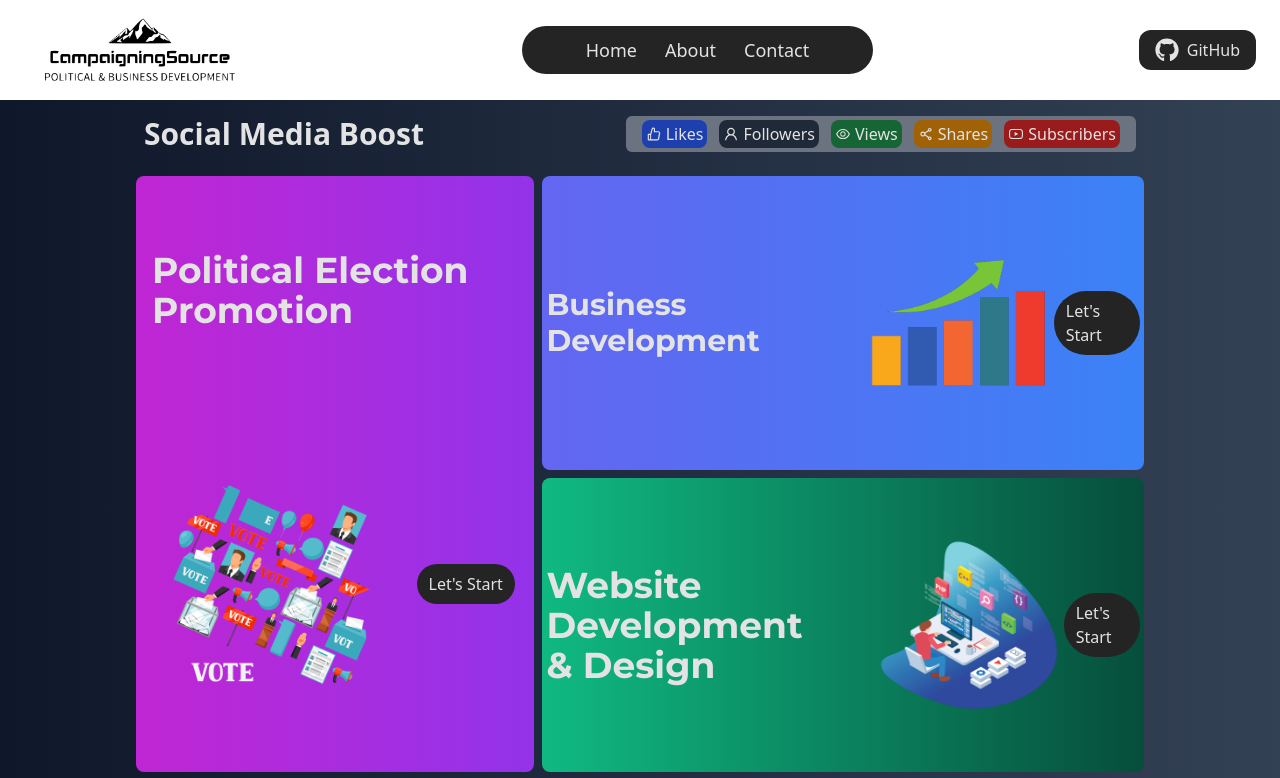
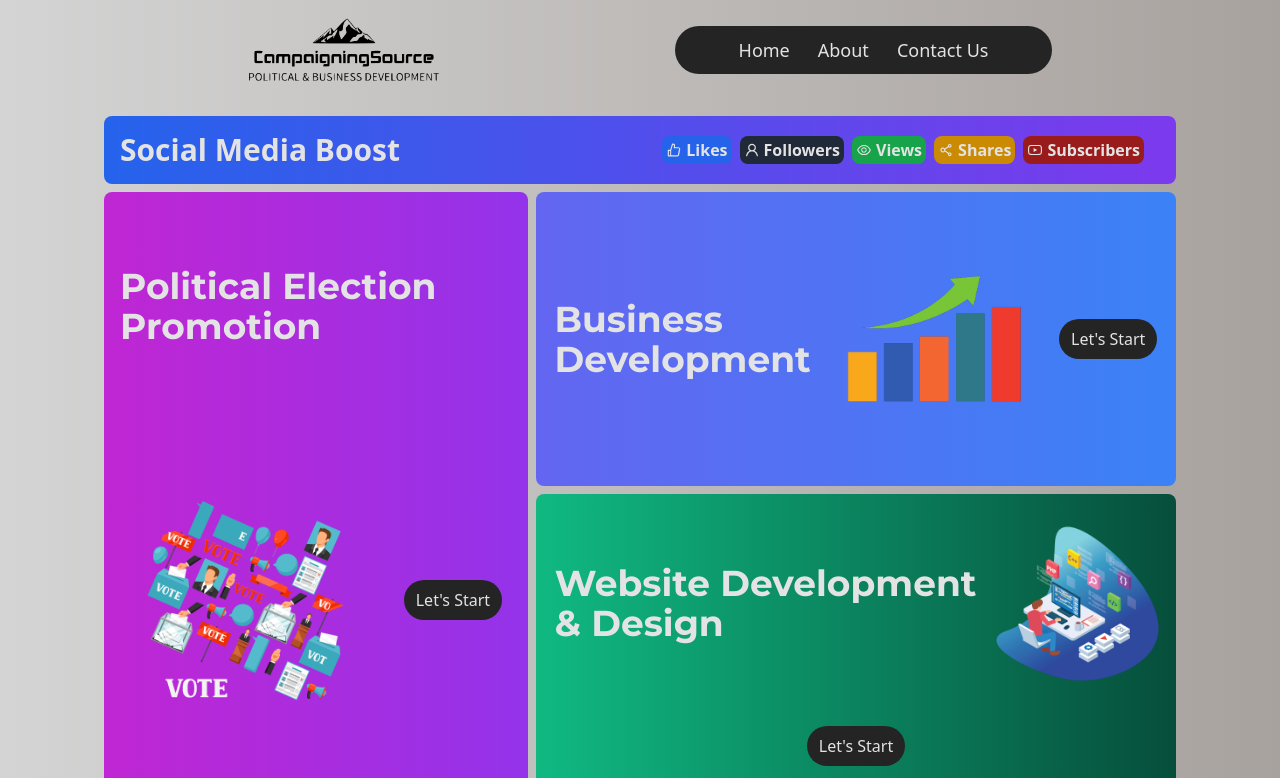
Before and after one commit to prnvtripathi/campaigning-source, a Next.js app: page / in a window 1280 px wide. Shown: the top 778 px of the page. Built offline with nearby package versions, Linux system fonts and the light colour scheme.

Commit message:
ui update

```diff
--- a/components/Hero.jsx
+++ b/components/Hero.jsx
@@ -17,8 +17,8 @@ const montserrat = Montserrat({
 const Hero = () => {
     return (
         <>
-            <div className="grid grid-cols-5 grid-rows-3 gap-2 p-2">
-                <div className="row-span-2 col-span-2 p-1 flex flex-wrap justify-around items-center bg-gradient-to-r from-fuchsia-600 to-purple-600 text-4xl font-bold rounded-lg">
+            <div className="grid grid-rows-5 gap-2 p-2 md:grid-rows-3 md:grid-cols-5 mx-auto">
+                <div className="md:row-span-2 md:col-span-2 p-1 flex flex-wrap justify-around items-center bg-gradient-to-r from-fuchsia-600 to-purple-600 md:text-4xl font-bold rounded-lg">
                     <span className={montserrat.className}><h2 className="ml-3">Political Election Promotion</h2></span>
                     <Image src={politics} alt="politics" width={230} height={230} className='rounded-md' />
                     <Link href='/'>
@@ -27,8 +27,8 @@ const Hero = () => {
                         </div>
                     </Link>
                 </div>
-                <div className="col-span-3 p-1 flex justify-around items-center bg-gradient-to-r from-indigo-500 to-blue-500 text-3xl font-bold rounded-lg">
-                    <span className={montserrat.className}>Business Development</span>
+                <div className="md:col-span-3 p-1 flex flex-wrap justify-around items-center bg-gradient-to-r from-indigo-500 to-blue-500 md:text-4xl font-bold rounded-lg">
+                    <span className={montserrat.className}>Business<br /> Development</span>
                     <Image src={graph} alt="graph" width={190} height={190} />
                     <Link href="/">
                         <div className="bg-bg py-2 px-3 rounded-full font-normal text-base hover:bg-gray-600">
@@ -36,16 +36,16 @@ const Hero = () => {
                         </div>
                     </Link>
                 </div>
-                <div className="col-span-3 p-1 flex justify-around items-center bg-gradient-to-r from-emerald-500 to-emerald-900 text-4xl font-bold rounded-lg">
-                    <span className={montserrat.className}>Website Development<br /> & Design</span>
-                    <Image src={website} alt="website" width={190} height={190} />
+                <div className="md:col-span-3 p-1 flex flex-wrap justify-around items-center bg-gradient-to-r from-emerald-500 to-emerald-900 md:text-4xl font-bold rounded-lg">
+                    <span className={montserrat.className}><h2 className="ml-2">Website Development<br /> & Design</h2></span>
+                    <Image src={website} alt="website" width={175} height={175} />
                     <Link href="/">
                         <div className="bg-bg py-2 px-3 rounded-full font-normal text-base hover:bg-gray-600">
                             Let's Start
                         </div>
                     </Link>
                 </div>
-                <div className="col-span-3 p-1 flex flex-wrap justify-around items-center bg-gradient-to-r from-red-500 to-orange-500 text-2xl font-bold rounded-lg">
+                <div className="md:col-span-3 p-1 flex flex-wrap justify-around items-center bg-gradient-to-r from-red-500 to-orange-500 md:text-2xl font-bold rounded-lg">
                     <span className={montserrat.className}>
                         <ul className="ml-4">
                             <li className="list-disc">Graphic Designing</li>
@@ -62,7 +62,7 @@ const Hero = () => {
                         </div>
                     </Link>
                 </div>
-                <div className="col-span-2 p-1 flex flex-wrap justify-around items-center bg-gradient-to-r from-stone-500 to-stone-700 text-2xl font-bold rounded-lg">
+                <div className="md:col-span-2 p-1 flex flex-wrap justify-around items-center bg-gradient-to-r from-stone-500 to-stone-700 md:text-2xl font-bold rounded-lg">
                     <span className={montserrat.className}>
                         IVR, Bulk Voice Calls<br />
                         Broadcast SMS,<br />
--- a/components/Layout.jsx
+++ b/components/Layout.jsx
@@ -6,7 +6,7 @@ import logo from "@/assets/logo.png"
 const Layout = ({ children }) => {
     return (
         <>
-            <div className='flex justify-between items-center px-6'>
+            <div className='flex justify-around items-center px-6 mb-4'>
                 <div className='p-4 '>
                     <Link href="/">
                         <Image
@@ -20,12 +20,8 @@ const Layout = ({ children }) => {
                 <ul className="navbar">
                     <li><Link href="/">Home</Link></li>
                     <li><Link href="/about">About</Link></li>
-                    <li><Link href="/contact">Contact</Link></li>
+                    <li><Link href="/contact">Contact Us</Link></li>
                 </ul>
-                <div>
-                    <Link href="https://github.com/prnvtripathi/campaigning-source/"><button className="btn-primary"><FaGithub size={24} /> GitHub</button></Link>
-
-                </div>
             </div>
             <div className='container'>
                 {children}
--- /dev/null
+++ b/components/SocialMedia.jsx
@@ -0,0 +1,29 @@
+import Link from "next/link"
+import { AiOutlineLike, AiOutlineUser, AiOutlineEye, AiOutlineShareAlt, AiOutlineYoutube } from "react-icons/ai"
+
+const SocialMedia = () => {
+    return (
+        <div className="mx-2 flex p-4 items-center justify-between bg-gradient-to-r from-blue-600 to-violet-600 rounded-lg">
+            <h2 className="text-md md:text-3xl font-bold">Social Media Boost</h2>
+            <ul className='flex flex-wrap justify-around items-center gap-2 py-1 px-4 rounded-md font-semibold'>
+                <li className='bg-blue-600 py-0.5 px-1 rounded-lg transition duration-200 hover:bg-slate-600'>
+                    <Link className='flex gap-1 items-center' href='/'><AiOutlineLike />Likes</Link>
+                </li>
+                <li className='bg-gray-800 py-0.5 px-1 rounded-lg transition duration-200 hover:bg-slate-600'>
+                    <Link className='flex gap-1 items-center' href='/'><AiOutlineUser />Followers</Link>
+                </li>
+                <li className='bg-green-600 py-0.5 px-1 rounded-lg transition duration-200 hover:bg-slate-600'>
+                    <Link className='flex gap-1 items-center' href='/'><AiOutlineEye />Views</Link>
+                </li>
+                <li className='bg-yellow-600 py-0.5 px-1 rounded-lg transition duration-200 hover:bg-slate-600'>
+                    <Link className='flex gap-1 items-center' href='/'><AiOutlineShareAlt />Shares</Link>
+                </li>
+                <li className='bg-red-800 py-0.5 px-1 rounded-lg transition duration-200 hover:bg-slate-600'>
+                    <Link className='flex gap-1 items-center' href='/'><AiOutlineYoutube />Subscribers</Link>
+                </li>
+            </ul>
+        </div>
+    )
+}
+
+export default SocialMedia
--- a/pages/index.js
+++ b/pages/index.js
@@ -1,41 +1,17 @@
 import Hero from "@/components/Hero"
 import Layout from "@/components/Layout"
+import SocialMedia from "@/components/SocialMedia"
 import Head from "next/head"
-import Link from "next/link"
-import { AiOutlineLike, AiOutlineUser, AiOutlineEye, AiOutlineShareAlt, AiOutlineYoutube } from "react-icons/ai"
 
 const Home = () => {
   return (
     <>
-    <Head>
-      <title>Campaigning Source</title>
-    </Head>
+      <Head>
+        <title>Campaigning Source</title>
+      </Head>
       <Layout>
-        <div className='w-[80%] ml-auto mr-auto'>
-          <div className="flex p-4 items-center justify-between">
-            <h2 className="text-3xl font-bold">Social Media Boost</h2>
-            <ul className='flex justify-around items-center gap-3 bg-gray-500 py-1 px-4 rounded-md'>
-              <li className='bg-blue-800 py-0.5 px-1 rounded-lg transition duration-200 hover:bg-slate-600'>
-                <Link className='flex gap-1 items-center' href='/'><AiOutlineLike />Likes</Link>
-              </li>
-              <li className='bg-gray-800 py-0.5 px-1 rounded-lg transition duration-200 hover:bg-slate-600'>
-                <Link className='flex gap-1 items-center' href='/'><AiOutlineUser />Followers</Link>
-              </li>
-              <li className='bg-green-800 py-0.5 px-1 rounded-lg transition duration-200 hover:bg-slate-600'>
-                <Link className='flex gap-1 items-center' href='/'><AiOutlineEye />Views</Link>
-              </li>
-              <li className='bg-yellow-700 py-0.5 px-1 rounded-lg transition duration-200 hover:bg-slate-600'>
-                <Link className='flex gap-1 items-center' href='/'><AiOutlineShareAlt />Shares</Link>
-              </li>
-              <li className='bg-red-800 py-0.5 px-1 rounded-lg transition duration-200 hover:bg-slate-600'>
-                <Link className='flex gap-1 items-center' href='/'><AiOutlineYoutube />Subscribers</Link>
-              </li>
-            </ul>
-          </div>
-
-          <Hero />
-
-        </div>
+        <SocialMedia />
+        <Hero />
       </Layout>
     </>
   )
--- a/styles/globals.css
+++ b/styles/globals.css
@@ -2,28 +2,56 @@
 @tailwind components;
 @tailwind utilities;
 
-div.container {
-    @apply bg-gradient-to-r from-slate-900 to-slate-700 text-primaryText
+body {
+    @apply bg-gradient-to-r from-neutral-300 to-stone-400 text-primaryText;
+    width: 85%;
+    margin: 0 auto;
+}
+
+@media screen and (max-width: 768px) {
+    body {
+        width: 100%;
+    }
 }
 
 ul.navbar {
-    @apply list-none bg-bg text-primaryText flex flex-row justify-between items-center gap-3 py-2 px-14 rounded-full
+    @apply list-none bg-bg text-primaryText flex flex-row justify-between items-center gap-3 py-2 px-14 rounded-full;
 }
 
 ul.navbar li {
-    @apply py-0.5 px-2 transition-all duration-300 ease-in-out hover:rounded-3xl hover:px-4 hover:bg-gray-600
+    @apply py-0.5 px-2 transition-all duration-300 ease-in-out hover:rounded-3xl hover:px-4 hover:bg-gray-600;
 }
 
 ul.navbar li a {
-    @apply text-primaryText text-lg
+    @apply text-primaryText text-lg;
 }
 
 
 .btn-primary {
-    @apply bg-bg px-4 py-2 rounded-xl text-primaryText flex gap-2 transition duration-300 ease-in-out hover:bg-primaryText hover:text-bg
+    @apply bg-bg px-4 py-2 rounded-xl text-primaryText flex gap-2 transition duration-300 ease-in-out hover:bg-primaryText hover:text-bg;
 }
 
 img {
-    @apply scale-95 transition-all ease-in-out duration-300
-    hover:scale-100
+    @apply scale-95 transition-all ease-in-out duration-300 hover:scale-100;
 }
+
+html::-webkit-scrollbar-track {
+    -webkit-box-shadow: inset 0 0 6px rgba(0, 0, 0, 0.3);
+    background-color: #F5F5F5;
+    border-radius: 10px;
+}
+
+html::-webkit-scrollbar {
+    width: 10px;
+    background-color: #F5F5F5;
+}
+
+html::-webkit-scrollbar-thumb {
+    border-radius: 10px;
+    background-image: -webkit-gradient(linear,
+            left bottom,
+            left top,
+            color-stop(0.44, rgb(122, 153, 217)),
+            color-stop(0.72, rgb(73, 125, 189)),
+            color-stop(0.86, rgb(28, 58, 148)));
+}
```
